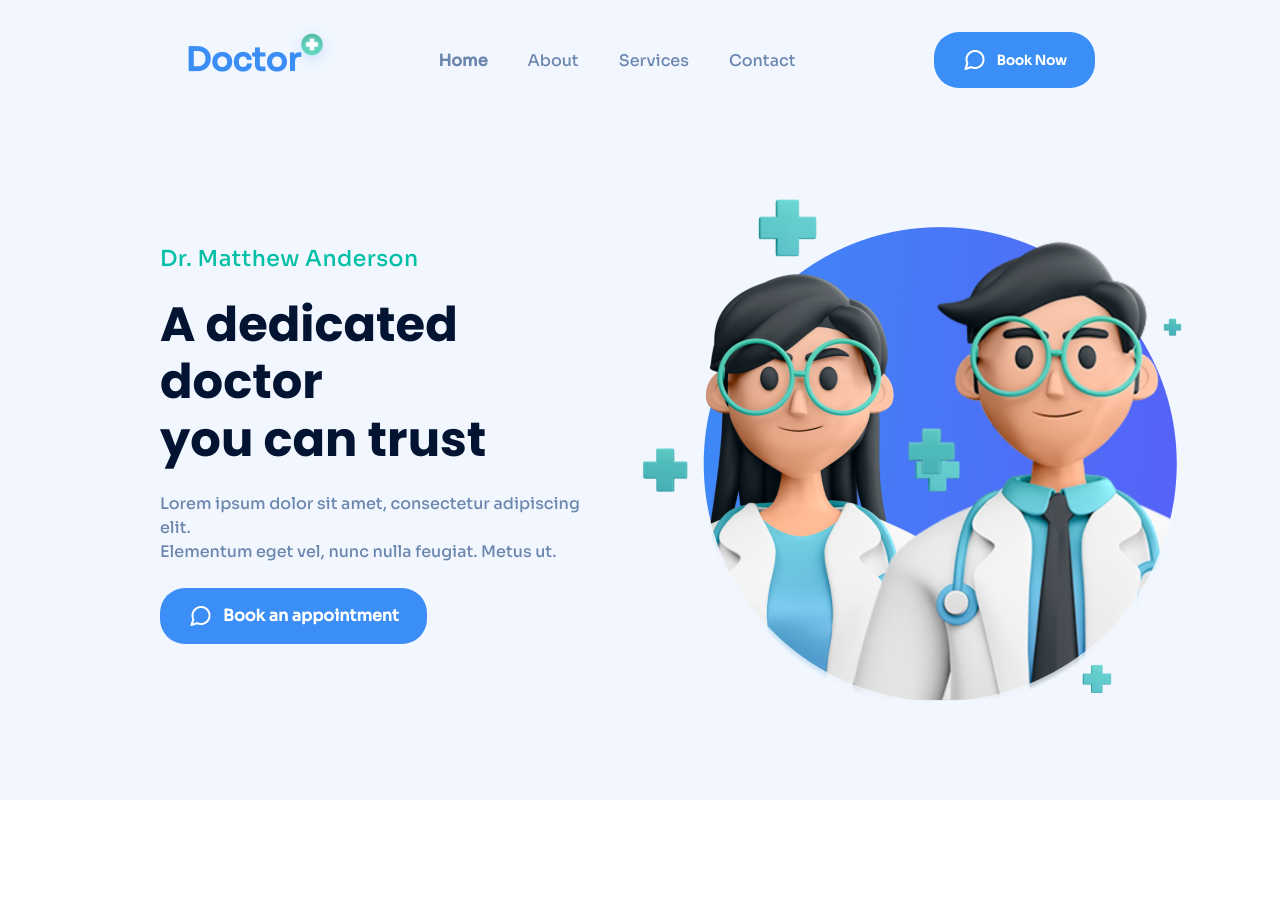
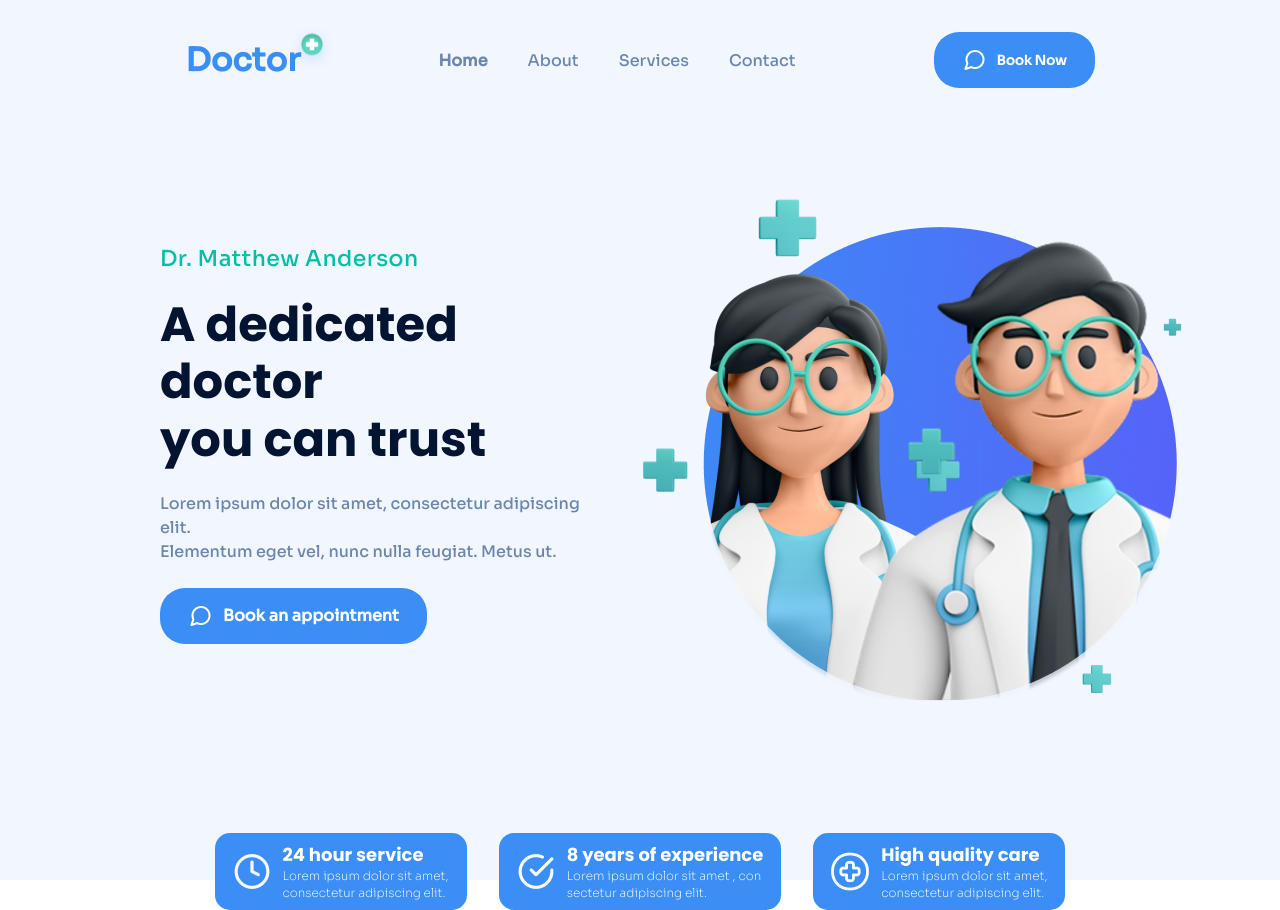
Before and after one commit to William-Hortone/FigmaToCode-Challenge-Week1-William-Hortone, a React (Vite) app: page / in a window 1280 px wide. Before the commit the page ends 800 px from the top, so only its background shows below. Built offline with nearby package versions, Linux system fonts and the light colour scheme.

Commit message:
completed the header

```diff
--- a/src/components/bigBtn/BigBtn.jsx
+++ b/src/components/bigBtn/BigBtn.jsx
@@ -1,8 +1,22 @@
 import React from "react";
 import "./bigBtn.css";
 
-const BigBtn = () => {
-  return <div>BigBtn</div>;
+const BigBtn = ({ paddingBlock, paddingInline, img, text, title }) => {
+  return (
+    <button
+      className="app__bigBtn"
+      style={{
+        paddingBlock: `${paddingBlock}`,
+        paddingInline: `${paddingInline}`,
+      }}
+    >
+      <img src={img} alt="icon" />
+      <div>
+        <h3>{title}</h3>
+        <p>{text}</p>
+      </div>
+    </button>
+  );
 };
 
 export default BigBtn;
--- a/src/components/bigBtn/bigBtn.css
+++ b/src/components/bigBtn/bigBtn.css
@@ -0,0 +1,35 @@
+.app__bigBtn {
+  display: flex;
+  align-items: center;
+  justify-content: center;
+  gap: 0.75rem;
+  background-color: var(--color-primary);
+  border-radius: 15px;
+  border: none;
+  outline: none;
+  padding: 0.5rem 1.125rem;
+}
+.app__bigBtn div {
+  display: flex;
+  flex-direction: column;
+  justify-content: center;
+  align-items: flex-start;
+}
+.app__bigBtn h3 {
+  color: var(--color-white);
+  font-family: var(--font-base);
+  font-size: 1.125rem;
+  text-align: start;
+  font-style: normal;
+  font-weight: 600;
+  line-height: normal;
+}
+.app__bigBtn p {
+  font-family: var(--font-alt);
+  color: #fff;
+  text-align: start;
+  font-size: 0.75rem;
+  font-style: normal;
+  font-weight: 100;
+  line-height: 140%;
+}
--- a/src/components/navBar/navBar.css
+++ b/src/components/navBar/navBar.css
@@ -40,6 +40,10 @@
   font-style: normal;
   font-weight: 400;
   line-height: normal;
+  transition: all 0.3s ease;
+}
+.app__navBar-links a:hover {
+  font-weight: 900 !important;
 }
 .active {
   font-weight: 900 !important;
--- a/src/constants/images.js
+++ b/src/constants/images.js
@@ -9,6 +9,7 @@ import checkCircle from "../assets/check-circle.png";
 import ellipse from "../assets/Ellipse.png";
 import messageCircle from "../assets/message-circle.png";
 import imgDoc from "../assets/Object.png";
+import medicalSymbol from "../assets/Medical Symbol.png";
 
 export default {
   doctorsImg,
@@ -22,4 +23,5 @@ export default {
   ellipse,
   messageCircle,
   imgDoc,
+  medicalSymbol,
 };
--- a/src/containers/header/Header.jsx
+++ b/src/containers/header/Header.jsx
@@ -1,9 +1,12 @@
 import React from "react";
-import { NavBar, SmallBtn } from "../../components";
+import { BigBtn, NavBar, SmallBtn } from "../../components";
 import "./header.css";
 import { images } from "../../constants";
 
 const Header = () => {
+  const text1 = "Lorem ipsum dolor sit amet,<br />consectetur adipiscing elit.";
+  const text2 =
+    "Lorem ipsum dolor sit amet , con <br /> sectetur adipiscing elit.";
   return (
     <div className="app__header">
       <NavBar />
@@ -28,6 +31,24 @@ const Header = () => {
           <img src={images.imgDoc} alt="doctor photo" />
         </div>
       </div>
+
+      <div className="app__header-container">
+        <BigBtn
+          img={images.clockIcon}
+          text={<div dangerouslySetInnerHTML={{ __html: text1 }} />}
+          title="24 hour service"
+        />
+        <BigBtn
+          img={images.checkCircle}
+          text={<div dangerouslySetInnerHTML={{ __html: text2 }} />}
+          title="8 years of experience"
+        />
+        <BigBtn
+          img={images.medicalSymbol}
+          text={<div dangerouslySetInnerHTML={{ __html: text1 }} />}
+          title="High quality care"
+        />
+      </div>
     </div>
   );
 };
--- a/src/containers/header/header.css
+++ b/src/containers/header/header.css
@@ -1,22 +1,20 @@
 .app__header {
+  position: relative;
   width: 100%;
-  height: 100vh;
-  max-height: 100vh;
+  height: 110vh;
+  max-height: 120vh;
   background-color: var(--color-background);
-  /* background-color: yellow; */
 }
 .app__header-wrapper {
   width: 100%;
   height: auto;
   display: flex;
   align-items: center;
-  /* background-color: red; */
   margin-top: 4rem;
 }
 .app__header-wrapper-text {
   width: 50%;
   padding-left: 10rem;
-  /* background-color: aliceblue; */
   display: flex;
   flex-direction: column;
   align-items: flex-start;
@@ -51,5 +49,15 @@
 .app__header-wrapper-image {
   flex: 1;
   width: 100%;
-  /* background-color: aqua; */
 }
+.app__header-container {
+  width: 100%;
+  height: auto;
+  position: absolute;
+  left: 0;
+  bottom: -30px;
+  display: flex;
+  justify-content: center;
+  align-items: center;
+  gap: 2rem;
+}
```
Also changed, not shown: src/assets/Medical Symbol.png (added).
